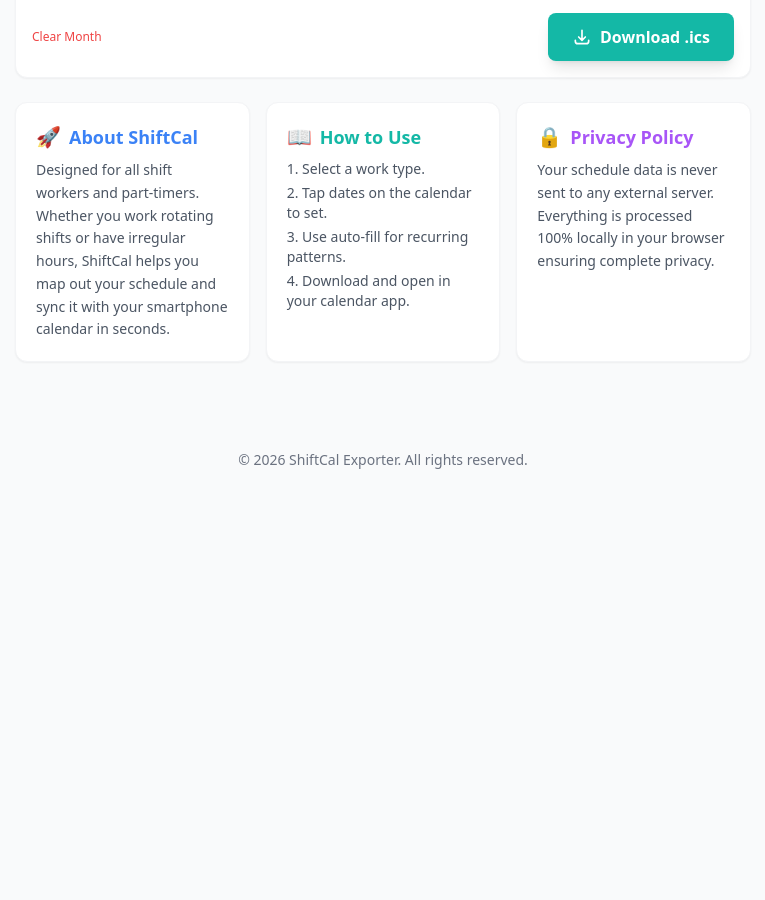
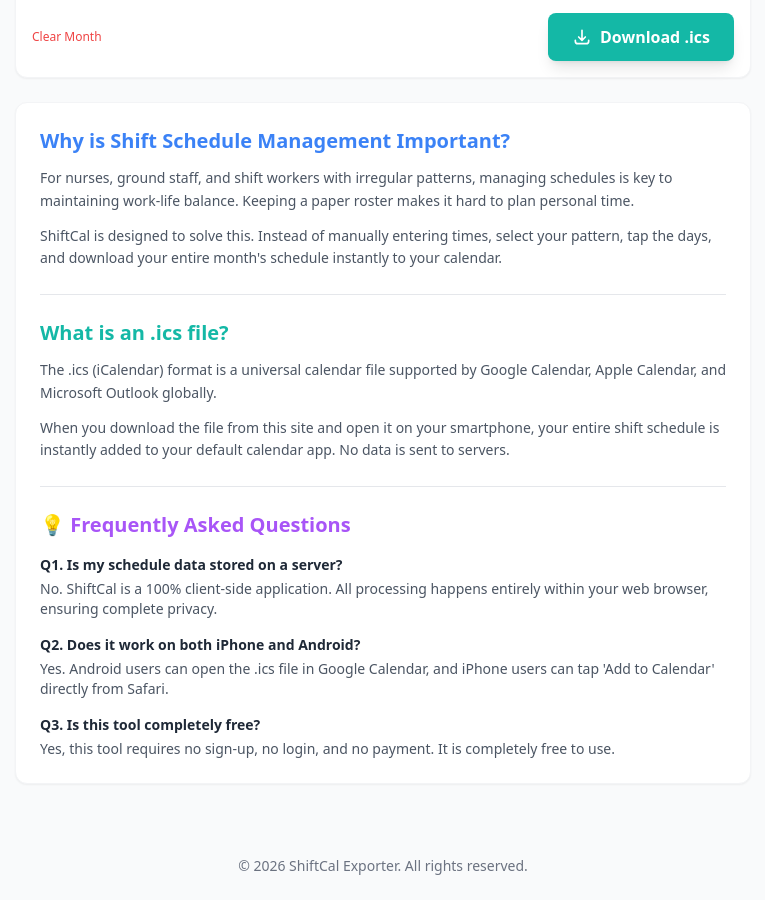
Before and after one commit to Ethan-o8/ShiftCal, a plain HTML site: page index.html in a window 1280 px wide. Shown: the part 962-1862 px from the top of the page, without its empty margins (257-1022 px from the left). Before the commit the page ends 1456 px from the top, so only its background shows below. Drawn offline with nearby package versions, Linux system fonts and the light colour scheme.

Commit message:
Update index.html

```diff
--- a/index.html
+++ b/index.html
@@ -3,14 +3,14 @@
 <head>
   <meta charset="UTF-8">
   <meta name="viewport" content="width=device-width, initial-scale=1.0, maximum-scale=1.0, user-scalable=no">
-  <meta name="description" content="간호사, 생산직, 파트타이머 등 모든 교대근무자를 위한 빠르고 간편한 스마트폰 캘린더(.ics) 스케줄 추출기.">
+  <meta name="description" content="간호사, 생산직, 파트타이머 등 모든 교대근무자를 위한 빠르고 간편한 스마트폰 캘린더(.ics) 스케줄 추출기. 교대근무 워라밸 팁과 ics 파일 활용법 제공.">
   <meta name="keywords" content="교대근무, 달력, 캘린더, ics, 스케줄 관리, 주야비휴, 3교대, 4교대, 파트타임, ShiftCal">
   <meta property="og:title" content="ShiftCal - 교대근무 캘린더 추출기">
   <meta property="og:description" content="클릭 몇 번으로 한 달 치 교대근무 스케줄을 내 스마트폰 캘린더에 쏙! 100% 무료, 무설치, 오프라인 동작.">
   <meta property="og:type" content="website">
   <title data-i18n="pageTitle">ShiftCal - 교대근무 캘린더 추출기</title>
 
-  <!-- Google AdSense 소유권 확인 코드 -->
+  <!-- Google AdSense 소유권 확인 코드 (유지) -->
   <script async src="https://pagead2.googlesyndication.com/pagead/js/adsbygoogle.js?client=ca-pub-2451918080465945" crossorigin="anonymous"></script>
 
   <!-- Tailwind CSS -->
@@ -30,11 +30,9 @@
     }
   </script>
   <style>
-    /* Custom Scrollbar for better mobile view */
     ::-webkit-scrollbar { width: 6px; height: 6px; }
     ::-webkit-scrollbar-thumb { background-color: #cbd5e1; border-radius: 3px; }
     .dark ::-webkit-scrollbar-thumb { background-color: #475569; }
-    /* Prevent text selection on calendar */
     .no-select { user-select: none; -webkit-user-select: none; }
   </style>
 </head>
@@ -48,9 +46,6 @@
         <select id="langSelect" class="bg-gray-100 dark:bg-gray-800 text-sm rounded-md px-2 py-1 border-none focus:ring-2 focus:ring-primary outline-none">
           <option value="ko">한국어</option>
           <option value="en">English</option>
-          <option value="ja">日本語</option>
-          <option value="zh">中文</option>
-          <option value="fr">Français</option>
         </select>
         <button id="darkModeToggle" class="p-2 rounded-full hover:bg-gray-200 dark:hover:bg-gray-700 transition" aria-label="Toggle Dark Mode">
           <span id="themeIcon">🌙</span>
@@ -65,9 +60,7 @@
     <!-- Section 1: Work Types -->
     <section class="bg-white dark:bg-darkcard rounded-xl shadow-sm p-4 border border-gray-100 dark:border-gray-800">
       <h2 class="text-lg font-bold mb-3 flex items-center gap-2" data-i18n="workTypesTitle">💼 근무 타입 설정</h2>
-      <div id="workTypesContainer" class="flex flex-wrap gap-2 mb-3">
-        <!-- Work types generated by JS -->
-      </div>
+      <div id="workTypesContainer" class="flex flex-wrap gap-2 mb-3"></div>
       <p class="text-xs text-gray-500 dark:text-gray-400" data-i18n="workTypesHint">* 캘린더에 일정을 넣기 전, 하이라이트된 근무 타입을 먼저 선택하세요.</p>
     </section>
 
@@ -88,7 +81,7 @@
     <section class="bg-white dark:bg-darkcard rounded-xl shadow-sm p-4 border border-gray-100 dark:border-gray-800 no-select">
       <div class="flex justify-between items-center mb-4">
         <button id="prevMonth" class="p-2 bg-gray-100 dark:bg-gray-800 rounded-full hover:bg-gray-200 dark:hover:bg-gray-700 transition">◀</button>
-        <h2 id="currentMonthYear" class="text-xl font-bold">2026. 10</h2>
+        <h2 id="currentMonthYear" class="text-xl font-bold"></h2>
         <button id="nextMonth" class="p-2 bg-gray-100 dark:bg-gray-800 rounded-full hover:bg-gray-200 dark:hover:bg-gray-700 transition">▶</button>
       </div>
 
@@ -101,9 +94,7 @@
         <div data-i18n="fri">금</div>
         <div class="text-blue-500" data-i18n="sat">토</div>
       </div>
-      <div id="calendarGrid" class="grid grid-cols-7 gap-1 sm:gap-2">
-        <!-- Calendar days generated by JS -->
-      </div>
+      <div id="calendarGrid" class="grid grid-cols-7 gap-1 sm:gap-2"></div>
       <div class="mt-4 flex justify-between items-center">
         <button id="clearCalendarBtn" class="text-xs text-red-500 hover:underline" data-i18n="clearCalendar">이번 달 초기화</button>
         <button id="downloadIcsBtn" class="bg-teal-500 hover:bg-teal-600 text-white px-6 py-3 rounded-lg font-bold shadow-lg flex items-center gap-2 transition-transform active:scale-95">
@@ -113,43 +104,56 @@
       </div>
     </section>
 
-    <!-- Section 4: Info Cards (AdSense & SEO Optimized) -->
-    <section class="grid grid-cols-1 md:grid-cols-3 gap-4 mt-8">
-      <!-- About -->
-      <article class="bg-white dark:bg-darkcard p-5 rounded-xl shadow-sm border border-gray-100 dark:border-gray-800">
-        <h3 class="font-bold text-lg mb-2 text-primary flex items-center gap-2">
-          <span class="text-xl">🚀</span> <span data-i18n="aboutTitle">사이트 소개</span>
-        </h3>
-        <p class="text-sm text-gray-600 dark:text-gray-300 leading-relaxed" data-i18n="aboutDesc">
-          이 도구는 불규칙한 스케줄을 가진 파트타이머부터 3교대, 4교대 등 복잡한 패턴으로 일하는 교대근무자까지 누구나 빠르고 간편하게 스마트폰 캘린더에 일정을 연동할 수 있도록 설계된 'ShiftCal' 입니다.
+    <!-- Section 4: SEO Article & FAQ (AdSense 승인을 위한 고가치 콘텐츠 영역) -->
+    <section class="bg-white dark:bg-darkcard rounded-xl shadow-sm p-6 border border-gray-100 dark:border-gray-800 mt-8 space-y-6">
+
+      <article>
+        <h2 class="text-xl font-bold mb-3 text-primary" data-i18n="articleTitle1">왜 교대근무 일정 관리가 중요할까요?</h2>
+        <p class="text-sm text-gray-600 dark:text-gray-300 leading-relaxed mb-3" data-i18n="articleDesc1_1">
+          주야비휴, 3교대, 4교대 등 불규칙한 생활 패턴을 가진 간호사, 공항 지상직, 생산직, 편의점 아르바이트 근무자들에게 체계적인 스케줄 관리는 워라밸(Work-Life Balance) 유지의 핵심입니다. 매달 나오는 근무표를 종이나 이미지로만 가지고 있으면, 개인 약속을 잡거나 휴무일을 파악하기가 매우 어렵습니다.
+        </p>
+        <p class="text-sm text-gray-600 dark:text-gray-300 leading-relaxed" data-i18n="articleDesc1_2">
+          ShiftCal은 이러한 교대근무자들의 불편함을 완벽하게 해결하기 위해 개발된 스마트폰 캘린더 최적화 도구입니다. 달력을 보며 일일이 근무 시간을 손으로 입력할 필요 없이, 정해진 패턴을 선택하고 다운로드 버튼만 누르면 완벽한 일정이 캘린더에 연동됩니다.
         </p>
       </article>
-      <!-- How to Use -->
-      <article class="bg-white dark:bg-darkcard p-5 rounded-xl shadow-sm border border-gray-100 dark:border-gray-800">
-        <h3 class="font-bold text-lg mb-2 text-teal-500 flex items-center gap-2">
-          <span class="text-xl">📖</span> <span data-i18n="howToTitle">사용 방법</span>
-        </h3>
-        <ul class="text-sm text-gray-600 dark:text-gray-300 list-decimal list-inside space-y-1" id="howToList">
-          <li data-i18n="howTo1">근무 타입을 선택합니다.</li>
-          <li data-i18n="howTo2">달력의 날짜를 탭하여 일정을 넣습니다.</li>
-          <li data-i18n="howTo3">패턴 자동 완성을 활용하면 더 빠릅니다.</li>
-          <li data-i18n="howTo4">다운로드 후 캘린더 앱에서 엽니다.</li>
-        </ul>
-      </article>
-      <!-- Privacy Policy -->
-      <article class="bg-white dark:bg-darkcard p-5 rounded-xl shadow-sm border border-gray-100 dark:border-gray-800">
-        <h3 class="font-bold text-lg mb-2 text-purple-500 flex items-center gap-2">
-          <span class="text-xl">🔒</span> <span data-i18n="privacyTitle">개인정보처리방침</span>
-        </h3>
-        <p class="text-sm text-gray-600 dark:text-gray-300 leading-relaxed" data-i18n="privacyDesc">
-          사용자의 일정 데이터는 어떠한 데이터베이스나 외부 서버로도 전송되지 않습니다. 100% 브라우저 내에서만 처리되며, 오프라인 환경에서도 안전하게 파일을 생성합니다.
+
+      <div class="h-px w-full bg-gray-200 dark:bg-gray-700"></div>
+
+      <article>
+        <h2 class="text-xl font-bold mb-3 text-teal-500" data-i18n="articleTitle2">.ics 파일이란 무엇이며 어떻게 활용하나요?</h2>
+        <p class="text-sm text-gray-600 dark:text-gray-300 leading-relaxed mb-3" data-i18n="articleDesc2_1">
+          .ics(iCalendar) 파일 형식은 구글 캘린더(Google Calendar), 애플 캘린더(Apple Calendar), 마이크로소프트 아웃룩(Outlook) 등 전 세계 거의 모든 일정 관리 앱에서 공통으로 지원하는 표준 스케줄 데이터 파일입니다.
+        </p>
+        <p class="text-sm text-gray-600 dark:text-gray-300 leading-relaxed mb-3" data-i18n="articleDesc2_2">
+          본 사이트에서 일정을 탭하여 구성한 뒤 다운로드를 진행하면 하나의 .ics 파일이 생성됩니다. 이 파일을 스마트폰이나 PC에서 실행하기만 하면, 브라우저에서 작업한 한 달 치 교대근무 일정이 즉시 여러분의 기본 캘린더 앱에 자동으로 추가됩니다. 데이터 통신 없이 오직 기기 내부에서만 처리되므로 처리 속도가 매우 빠르고 보안성이 뛰어납니다.
         </p>
       </article>
+
+      <div class="h-px w-full bg-gray-200 dark:bg-gray-700"></div>
+
+      <article>
+        <h2 class="text-xl font-bold mb-4 text-purple-500" data-i18n="faqTitle">💡 자주 묻는 질문 (FAQ)</h2>
+        <div class="space-y-4">
+          <div>
+            <h3 class="font-bold text-sm text-gray-800 dark:text-gray-200" data-i18n="faqQ1">Q1. 제 근무 일정 데이터는 외부 서버에 저장되나요?</h3>
+            <p class="text-sm text-gray-600 dark:text-gray-400 mt-1" data-i18n="faqA1">절대 아닙니다. ShiftCal은 데이터베이스나 외부 서버 통신을 전혀 사용하지 않는 100% 프론트엔드(클라이언트 측) 애플리케이션입니다. 모든 일정 입력과 파일 생성은 여러분의 웹 브라우저 내부에서만 처리되므로 개인정보가 유출될 위험이 전혀 없습니다.</p>
+          </div>
+          <div>
+            <h3 class="font-bold text-sm text-gray-800 dark:text-gray-200" data-i18n="faqQ2">Q2. 아이폰과 안드로이드(갤럭시) 스마트폰 모두 사용 가능한가요?</h3>
+            <p class="text-sm text-gray-600 dark:text-gray-400 mt-1" data-i18n="faqA2">네, 모두 완벽하게 호환됩니다. 안드로이드 사용자는 기본 캘린더 또는 구글 캘린더 앱에서 다운로드한 .ics 파일을 열 수 있으며, 아이폰(iOS) 사용자 역시 사파리(Safari) 브라우저에서 다운로드 후 바로 '캘린더에 추가' 기능을 사용할 수 있습니다.</p>
+          </div>
+          <div>
+            <h3 class="font-bold text-sm text-gray-800 dark:text-gray-200" data-i18n="faqQ3">Q3. 평생 무료로 사용할 수 있는 도구인가요?</h3>
+            <p class="text-sm text-gray-600 dark:text-gray-400 mt-1" data-i18n="faqA3">네, 이 캘린더 추출기는 교대근무자들의 편의를 위해 만들어진 도구이며 회원가입, 로그인, 결제가 필요 없는 100% 무료 서비스입니다.</p>
+          </div>
+        </div>
+      </article>
     </section>
+
   </main>
 
   <!-- Footer -->
-  <footer class="mt-12 py-6 text-center text-sm text-gray-500 dark:text-gray-400">
+  <footer class="mt-8 py-6 text-center text-sm text-gray-500 dark:text-gray-400">
     <p>&copy; <span id="currentYear"></span> ShiftCal Exporter. All rights reserved.</p>
   </footer>
 
@@ -162,80 +166,62 @@
       { id: 't4', name: '휴무', startTime: '00:00', endTime: '00:00', color: 'bg-green-100 text-green-700 dark:bg-green-900 dark:text-green-200' }
     ];
     let selectedWorkTypeId = 't1';
-    let scheduleData = {}; // Format: { "YYYY-MM-DD": "t1" }
+    let scheduleData = {};
 
     const today = new Date();
     let currentYear = today.getFullYear();
     let currentMonth = today.getMonth();
 
-    // --- 2. i18n Dictionary ---
+    // --- 2. i18n Dictionary (Simplified for Content Density) ---
     const i18n = {
       ko: {
         pageTitle: "ShiftCal - 교대근무 캘린더 추출기", headerTitle: "🗓️ ShiftCal", workTypesTitle: "💼 근무 타입 설정",
         workTypesHint: "* 캘린더에 일정을 넣기 전, 하이라이트된 근무 타입을 먼저 선택하세요.", patternTitle: "⚡ 패턴 자동 완성",
         currentPattern: "현재 패턴: ", applyPatternBtn: "1일부터 자동 채우기", clearCalendar: "이번 달 초기화",
-        downloadBtn: ".ics 다운로드", aboutTitle: "사이트 소개", howToTitle: "사용 방법", privacyTitle: "개인정보처리방침",
-        aboutDesc: "이 도구는 불규칙한 스케줄을 가진 파트타이머부터 3교대, 4교대 등 복잡한 패턴으로 일하는 교대근무자까지 누구나 빠르고 간편하게 스마트폰 캘린더에 일정을 연동할 수 있도록 설계된 'ShiftCal' 입니다.",
-        howTo1: "근무 타입을 선택합니다.", howTo2: "달력의 날짜를 탭하여 일정을 넣습니다.", howTo3: "패턴 자동 완성을 활용하면 더 빠릅니다.", howTo4: "다운로드 후 캘린더 앱에서 엽니다.",
-        privacyDesc: "사용자의 일정 데이터는 어떠한 데이터베이스나 외부 서버로도 전송되지 않습니다. 100% 브라우저 내에서만 처리되며, 오프라인 환경에서도 안전하게 파일을 생성합니다.",
+        downloadBtn: ".ics 다운로드",
         sun: "일", mon: "월", tue: "화", wed: "수", thu: "목", fri: "금", sat: "토",
-        shift1: "주간", shift2: "야간", shift3: "비번", shift4: "휴무"
+        shift1: "주간", shift2: "야간", shift3: "비번", shift4: "휴무",
+        articleTitle1: "왜 교대근무 일정 관리가 중요할까요?",
+        articleDesc1_1: "주야비휴, 3교대, 4교대 등 불규칙한 생활 패턴을 가진 간호사, 공항 지상직, 생산직, 편의점 아르바이트 근무자들에게 체계적인 스케줄 관리는 워라밸(Work-Life Balance) 유지의 핵심입니다. 매달 나오는 근무표를 종이나 이미지로만 가지고 있으면, 개인 약속을 잡거나 휴무일을 파악하기가 매우 어렵습니다.",
+        articleDesc1_2: "ShiftCal은 이러한 교대근무자들의 불편함을 완벽하게 해결하기 위해 개발된 스마트폰 캘린더 최적화 도구입니다. 달력을 보며 일일이 근무 시간을 손으로 입력할 필요 없이, 정해진 패턴을 선택하고 다운로드 버튼만 누르면 완벽한 일정이 캘린더에 연동됩니다.",
+        articleTitle2: ".ics 파일이란 무엇이며 어떻게 활용하나요?",
+        articleDesc2_1: ".ics(iCalendar) 파일 형식은 구글 캘린더(Google Calendar), 애플 캘린더(Apple Calendar), 마이크로소프트 아웃룩(Outlook) 등 전 세계 거의 모든 일정 관리 앱에서 공통으로 지원하는 표준 스케줄 데이터 파일입니다.",
+        articleDesc2_2: "본 사이트에서 일정을 탭하여 구성한 뒤 다운로드를 진행하면 하나의 .ics 파일이 생성됩니다. 이 파일을 스마트폰이나 PC에서 실행하기만 하면, 브라우저에서 작업한 한 달 치 교대근무 일정이 즉시 여러분의 기본 캘린더 앱에 자동으로 추가됩니다. 데이터 통신 없이 오직 기기 내부에서만 처리되므로 처리 속도가 매우 빠르고 보안성이 뛰어납니다.",
+        faqTitle: "💡 자주 묻는 질문 (FAQ)",
+        faqQ1: "Q1. 제 근무 일정 데이터는 외부 서버에 저장되나요?",
+        faqA1: "절대 아닙니다. ShiftCal은 데이터베이스나 외부 서버 통신을 전혀 사용하지 않는 100% 프론트엔드(클라이언트 측) 애플리케이션입니다. 모든 일정 입력과 파일 생성은 여러분의 웹 브라우저 내부에서만 처리되므로 개인정보가 유출될 위험이 전혀 없습니다.",
+        faqQ2: "Q2. 아이폰과 안드로이드(갤럭시) 스마트폰 모두 사용 가능한가요?",
+        faqA2: "네, 모두 완벽하게 호환됩니다. 안드로이드 사용자는 기본 캘린더 또는 구글 캘린더 앱에서 다운로드한 .ics 파일을 열 수 있으며, 아이폰(iOS) 사용자 역시 사파리(Safari) 브라우저에서 다운로드 후 바로 '캘린더에 추가' 기능을 사용할 수 있습니다.",
+        faqQ3: "Q3. 평생 무료로 사용할 수 있는 도구인가요?",
+        faqA3: "네, 이 캘린더 추출기는 교대근무자들의 편의를 위해 만들어진 도구이며 회원가입, 로그인, 결제가 필요 없는 100% 무료 서비스입니다."
       },
       en: {
         pageTitle: "ShiftCal - Shift Schedule Exporter", headerTitle: "🗓️ ShiftCal", workTypesTitle: "💼 Work Types",
         workTypesHint: "* Select a highlighted work type before tapping dates on the calendar.", patternTitle: "⚡ Pattern Auto-Fill",
         currentPattern: "Current: ", applyPatternBtn: "Auto-fill from 1st", clearCalendar: "Clear Month",
-        downloadBtn: "Download .ics", aboutTitle: "About ShiftCal", howToTitle: "How to Use", privacyTitle: "Privacy Policy",
-        aboutDesc: "Designed for all shift workers and part-timers. Whether you work rotating shifts or have irregular hours, ShiftCal helps you map out your schedule and sync it with your smartphone calendar in seconds.",
-        howTo1: "Select a work type.", howTo2: "Tap dates on the calendar to set.", howTo3: "Use auto-fill for recurring patterns.", howTo4: "Download and open in your calendar app.",
-        privacyDesc: "Your schedule data is never sent to any external server. Everything is processed 100% locally in your browser ensuring complete privacy.",
+        downloadBtn: "Download .ics",
         sun: "Sun", mon: "Mon", tue: "Tue", wed: "Wed", thu: "Thu", fri: "Fri", sat: "Sat",
-        shift1: "Day", shift2: "Night", shift3: "Off", shift4: "Holiday"
-      },
-      ja: {
-        pageTitle: "ShiftCal - シフトカレンダー出力", headerTitle: "🗓️ ShiftCal", workTypesTitle: "💼 勤務タイプ",
-        workTypesHint: "* カレンダーをタップする前に勤務タイプを選択してください。", patternTitle: "⚡ パターン自動入力",
-        currentPattern: "現在のパターン: ", applyPatternBtn: "1日から自動入力", clearCalendar: "今月をクリア",
-        downloadBtn: ".ics ダウンロード", aboutTitle: "ShiftCal について", howToTitle: "使い方", privacyTitle: "プライバシーポリシー",
-        aboutDesc: "アルバイトや交代勤務など、不規則なシフトで働くすべての方のために設計されました。スケジュールを素早くカレンダーアプリに同期できます。",
-        howTo1: "勤務タイプを選択します。", howTo2: "カレンダーの日付をタップして予定を入れます。", howTo3: "パターン自動入力も利用できます。", howTo4: "ダウンロードしてカレンダーアプリで開きます。",
-        privacyDesc: "ユーザーのスケジュールデータは外部サーバーに送信されません。100%ブラウザ内で安全に処理されます。",
-        sun: "日", mon: "月", tue: "火", wed: "水", thu: "木", fri: "金", sat: "土",
-        shift1: "日勤", shift2: "夜勤", shift3: "非番", shift4: "休日"
-      },
-      zh: {
-        pageTitle: "ShiftCal - 轮班日历导出", headerTitle: "🗓️ ShiftCal", workTypesTitle: "💼 工作类型",
-        workTypesHint: "* 在点击日历日期之前，请先选择一个工作类型。", patternTitle: "⚡ 模式自动填充",
-        currentPattern: "当前模式: ", applyPatternBtn: "从1日自动填充", clearCalendar: "清除本月",
-        downloadBtn: "下载 .ics", aboutTitle: "关于 ShiftCal", howToTitle: "如何使用", privacyTitle: "隐私政策",
-        aboutDesc: "专为所有轮班工作者和兼职人员设计。无论您是倒班还是不规律工作，ShiftCal 都能帮助您快速规划日程并同步到智能手机日历。",
-        howTo1: "选择工作类型。", howTo2: "点击日历日期设置排班。", howTo3: "使用自动填充重复模式。", howTo4: "下载并在日历应用中打开。",
-        privacyDesc: "您的日程数据不会发送到任何外部服务器。所有处理都在浏览器中本地完成，确保隐私安全。",
-        sun: "日", mon: "一", tue: "二", wed: "三", thu: "四", fri: "五", sat: "六",
-        shift1: "白班", shift2: "夜班", shift3: "下班", shift4: "休息"
-      },
-      fr: {
-        pageTitle: "ShiftCal - Calendrier de Travail", headerTitle: "🗓️ ShiftCal", workTypesTitle: "💼 Types de Travail",
-        workTypesHint: "* Sélectionnez un type de travail avant de toucher les dates.", patternTitle: "⚡ Remplissage Auto",
-        currentPattern: "Modèle: ", applyPatternBtn: "Remplir depuis le 1er", clearCalendar: "Effacer le mois",
-        downloadBtn: "Télécharger .ics", aboutTitle: "À propos de ShiftCal", howToTitle: "Comment l'utiliser", privacyTitle: "Confidentialité",
-        aboutDesc: "Conçu pour tous les travailleurs postés. Que vous travailliez en horaires décalés ou irréguliers, ShiftCal vous aide à planifier facilement votre emploi du temps.",
-        howTo1: "Sélectionnez un type de travail.", howTo2: "Touchez les dates pour définir.", howTo3: "Utilisez le modèle auto.", howTo4: "Téléchargez et ouvrez.",
-        privacyDesc: "Vos données ne sont jamais envoyées à un serveur externe. Tout est traité à 100% localement dans votre navigateur.",
-        sun: "Dim", mon: "Lun", tue: "Mar", wed: "Mer", thu: "Jeu", fri: "Ven", sat: "Sam",
-        shift1: "Jour", shift2: "Nuit", shift3: "Repos", shift4: "Congé"
+        shift1: "Day", shift2: "Night", shift3: "Off", shift4: "Holiday",
+        articleTitle1: "Why is Shift Schedule Management Important?",
+        articleDesc1_1: "For nurses, ground staff, and shift workers with irregular patterns, managing schedules is key to maintaining work-life balance. Keeping a paper roster makes it hard to plan personal time.",
+        articleDesc1_2: "ShiftCal is designed to solve this. Instead of manually entering times, select your pattern, tap the days, and download your entire month's schedule instantly to your calendar.",
+        articleTitle2: "What is an .ics file?",
+        articleDesc2_1: "The .ics (iCalendar) format is a universal calendar file supported by Google Calendar, Apple Calendar, and Microsoft Outlook globally.",
+        articleDesc2_2: "When you download the file from this site and open it on your smartphone, your entire shift schedule is instantly added to your default calendar app. No data is sent to servers.",
+        faqTitle: "💡 Frequently Asked Questions",
+        faqQ1: "Q1. Is my schedule data stored on a server?",
+        faqA1: "No. ShiftCal is a 100% client-side application. All processing happens entirely within your web browser, ensuring complete privacy.",
+        faqQ2: "Q2. Does it work on both iPhone and Android?",
+        faqA2: "Yes. Android users can open the .ics file in Google Calendar, and iPhone users can tap 'Add to Calendar' directly from Safari.",
+        faqQ3: "Q3. Is this tool completely free?",
+        faqA3: "Yes, this tool requires no sign-up, no login, and no payment. It is completely free to use."
       }
     };
 
-    // --- 3. Initialization & Location/Language Logic ---
     function detectInitialLanguage() {
       const tz = Intl.DateTimeFormat().resolvedOptions().timeZone;
       const navLang = navigator.language.toLowerCase();
-
       if (tz.includes("Seoul") || navLang.startsWith("ko")) return "ko";
-      if (tz.includes("Tokyo") || navLang.startsWith("ja")) return "ja";
-      if (tz.includes("Shanghai") || tz.includes("Taipei") || navLang.startsWith("zh")) return "zh";
-      if (tz.includes("Paris") || navLang.startsWith("fr")) return "fr";
       return "en";
     }
 
@@ -268,7 +254,6 @@
       renderCalendar();
     });
 
-    // --- 4. Dark Mode Logic ---
     const darkModeToggle = document.getElementById('darkModeToggle');
     const themeIcon = document.getElementById('themeIcon');
     const htmlEl = document.documentElement;
@@ -288,7 +273,6 @@
       localStorage.setItem('theme', isDark ? 'dark' : 'light');
     });
 
-    // --- 5. UI Rendering Logic ---
     function renderWorkTypes() {
       const container = document.getElementById('workTypesContainer');
       container.innerHTML = '';
@@ -361,7 +345,6 @@
       }
     }
 
-    // --- 6. Event Listeners ---
     document.getElementById('prevMonth').addEventListener('click', () => {
       currentMonth--;
       if (currentMonth < 0) { currentMonth = 11; currentYear--; }
@@ -395,7 +378,6 @@
       renderCalendar();
     });
 
-    // --- 7. ICS Generation Logic ---
     function formatIcsDate(dateStr, timeStr, addDays = 0) {
       if(timeStr === "00:00") timeStr = "09:00";
       const [year, month, day] = dateStr.split('-').map(Number);
@@ -468,7 +450,6 @@
       URL.revokeObjectURL(url);
     });
 
-    // --- 8. Bootstrapping ---
     document.getElementById('currentYear').textContent = currentYear;
     initTheme();
     applyTranslations();
```
